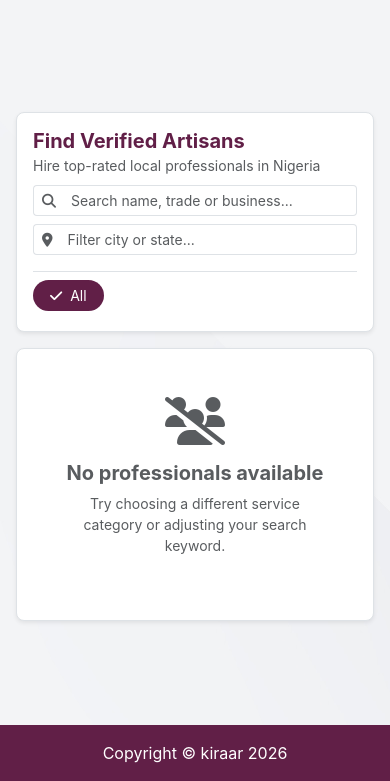
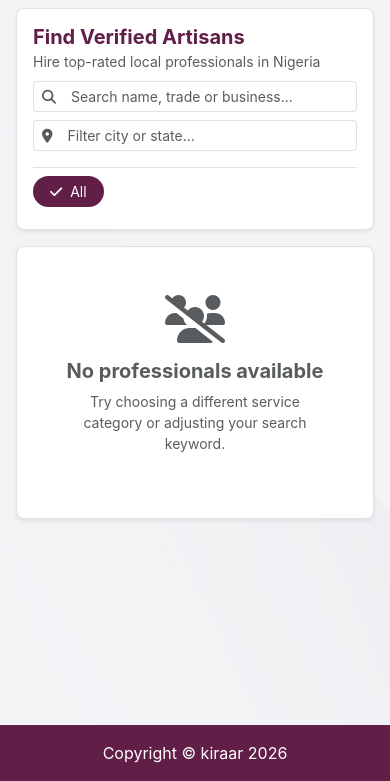
Before and after one commit to justsomto/kiraar, a Flask app: page /results/ in a window 390 px wide. Shown: the part 63-844 px from the top of the page. Run offline with Flask 3, Linux system fonts and the light colour scheme; data that the repository does not hold is empty; some libraries are stand-ins or nearby versions.

Commit message:
Fix results page mobile spacing, full pill text widths, and card button containment

```diff
--- a/pkg/static/main.css
+++ b/pkg/static/main.css
@@ -297,8 +297,7 @@ li {
     flex-direction: column;
 }
 
-.inner-page > .container,
-.inner-page > .container-fluid {
+.inner-page > .container {
     flex: 1;
 }
 
--- a/pkg/templates/results.html
+++ b/pkg/templates/results.html
@@ -96,22 +96,22 @@
         </div>
     </nav>
 
-    <!-- Flash messages -->
-    <div class="container-fluid px-3 mt-2">
+    <!-- Flash messages (Rendered only when messages exist to eliminate top gap) -->
     {% with messages = get_flashed_messages(with_categories=true) %}
         {% if messages %}
+            <div class="container-fluid px-3 pt-2">
                 {% for category, message in messages %}
-                    <div class="alert alert-{{ 'danger' if category == 'error' else 'success' }} alert-dismissible fade show kiraar-flash" role="alert">
+                    <div class="alert alert-{{ 'danger' if category == 'error' else 'success' }} alert-dismissible fade show kiraar-flash mb-2" role="alert">
                         {{ message }}
                         <button type="button" class="btn-close" data-bs-dismiss="alert" aria-label="Close"></button>
                     </div>
                 {% endfor %}
+            </div>
         {% endif %}
     {% endwith %}
-    </div>
 
     <!-- MAIN CONTAINER -->
-    <div class="container-fluid px-3 my-3">
+    <div class="container-fluid px-3 pt-2 pb-4">
 
         <!-- Top Search Bar (Desktop & Mobile) -->
         <div class="card border rounded-3 p-3 mb-3 shadow-sm bg-white">
@@ -143,16 +143,16 @@
                 </div>
             </div>
 
-            <!-- Horizontal Scrollable Category Filter Pills (Directly Under the Search Bar) -->
+            <!-- Horizontal Scrollable Category Filter Pills (Directly Under Search Bar) -->
             <div class="mt-3 pt-2 border-top">
-                <div class="d-flex align-items-center gap-1 filter-scroll" style="overflow-x: auto; white-space: nowrap; padding-bottom: 4px;">
-                    <button class="btn btn-sm text-white brand-bg filter-btn rounded-pill px-3 py-1 me-1"
+                <div class="d-flex align-items-center gap-2 filter-scroll" style="overflow-x: auto; white-space: nowrap; padding-bottom: 6px;">
+                    <button class="btn btn-sm text-white brand-bg filter-btn rounded-pill px-3 py-1 flex-shrink-0"
                             data-service="all"
                             onclick="toggleFilter(this, 'all')">
                         <i class="fa-solid fa-check me-1"></i> All
                     </button>
                     {% for category in service_categories %}
-                    <button class="btn btn-sm btn-outline-secondary filter-btn rounded-pill px-3 py-1 me-1 text-truncate"
+                    <button class="btn btn-sm btn-outline-secondary filter-btn rounded-pill px-3 py-1 flex-shrink-0"
                             data-service="{{ category.service_category_name }}"
                             onclick="toggleFilter(this, '{{ category.service_category_name }}')">
                         {{ category.service_category_name }}
@@ -172,21 +172,23 @@
             {% if professionals %}
                 {% for professional in professionals %}
                     {% set trades = prof_trades.get(professional.professional_id, []) %}
-                    <div class="card border rounded-3 mb-3 professional-card shadow-sm bg-white"
+                    <div class="card border rounded-3 mb-3 professional-card shadow-sm bg-white overflow-hidden"
                          data-services="{{ trades | join(',') }}"
                          data-name="{{ professional.first_name }} {{ professional.last_name }}"
                          data-business="{{ professional.business_name or '' }}"
                          data-location="{{ (professional.location or '') | lower }}">
-                        <div class="card-body py-3 px-3">
-                            <div class="d-flex align-items-start gap-3">
+                        <div class="card-body p-3">
+                            <div class="row g-2 align-items-center">
 
+                                <!-- Left: Avatar + Info -->
+                                <div class="col-12 col-md-9 d-flex align-items-start gap-3">
                                     <!-- Avatar -->
                                     <img src="{{ professional.profile_picture or '/static/images/default_avatar.jpg' }}"
                                          alt="Artisan Avatar"
                                          class="rounded-circle border flex-shrink-0"
                                          style="width:55px; height:55px; object-fit:cover;">
 
-                                <!-- Info Area (Grows cleanly) -->
+                                    <!-- Info Area -->
                                     <div class="flex-grow-1 min-width-0">
                                         <div class="d-flex flex-wrap align-items-center gap-2 mb-1">
                                             <h6 class="fw-bold mb-0 text-dark">
@@ -229,7 +231,7 @@
                                         </div>
 
                                         <!-- Bio Snippet -->
-                                    <p class="small text-muted mb-2 text-truncate" style="max-width: 600px;">
+                                        <p class="small text-muted mb-2 text-truncate" style="max-width: 550px;">
                                             {{ professional.bio or 'Available for new jobs and contracts.' }}
                                         </p>
 
@@ -244,14 +246,13 @@
                                             {% endif %}
                                         </div>
                                     </div>
+                                </div>
 
-                                <!-- Action Buttons: 1 Primary Hire Button + 3-dots Dropdown -->
-                                <div class="flex-shrink-0 align-self-center d-flex align-items-center gap-1">
+                                <!-- Right: Action Buttons (Fits perfectly on mobile inside card) -->
+                                <div class="col-12 col-md-3 text-end pt-2 pt-md-0 border-top border-md-0 d-flex justify-content-end align-items-center gap-2">
                                     <a href="/professional/{{ professional.professional_id }}/profile/"
-                                       class="btn btn-sm rounded-pill px-3 text-white brand-bg text-nowrap">
-                                        <i class="fa-solid fa-handshake me-1"></i>
-                                        <span class="d-none d-sm-inline">View &amp; Hire</span>
-                                        <span class="d-sm-none">Hire</span>
+                                       class="btn btn-sm rounded-pill px-3 text-white brand-bg">
+                                        <i class="fa-solid fa-handshake me-1"></i> View &amp; Hire
                                     </a>
 
                                     <!-- 3-Dots Dropdown for Secondary Options -->
```
Lines whose indentation alone changed are shown as unchanged.
